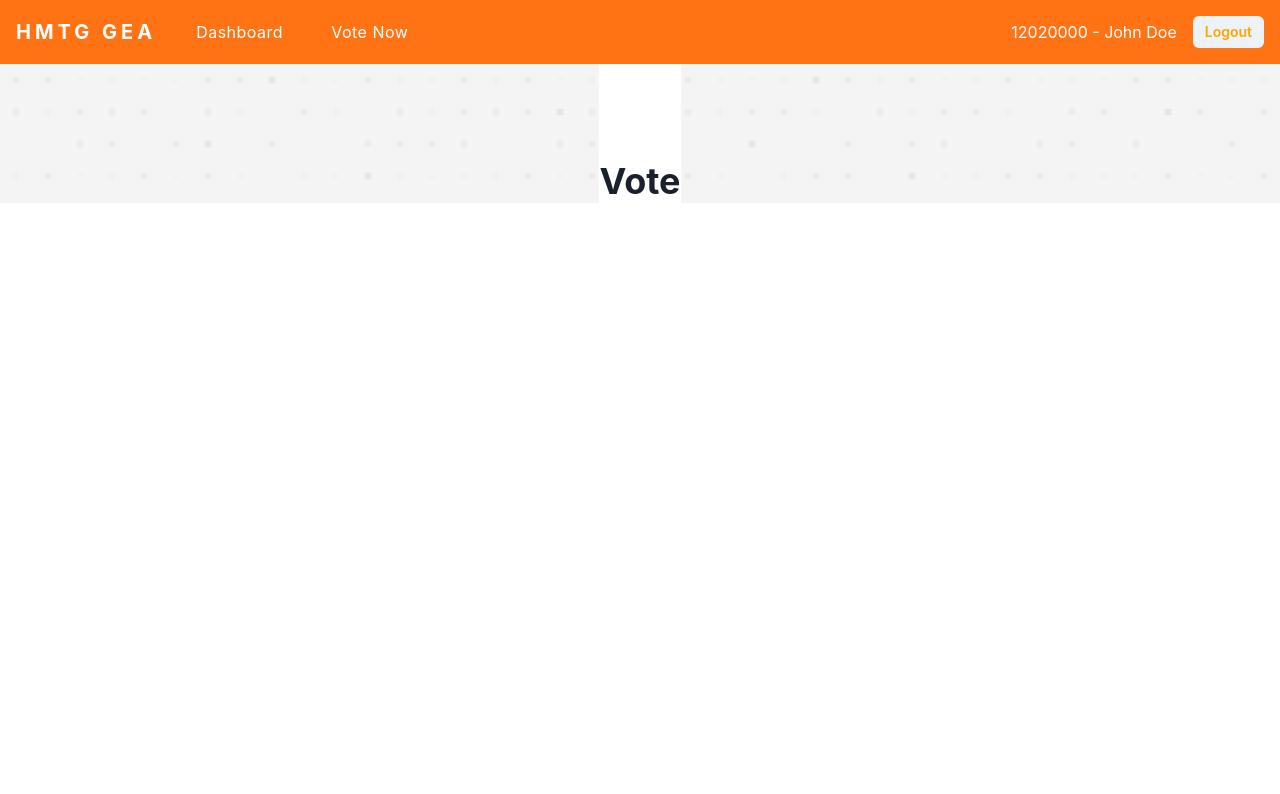
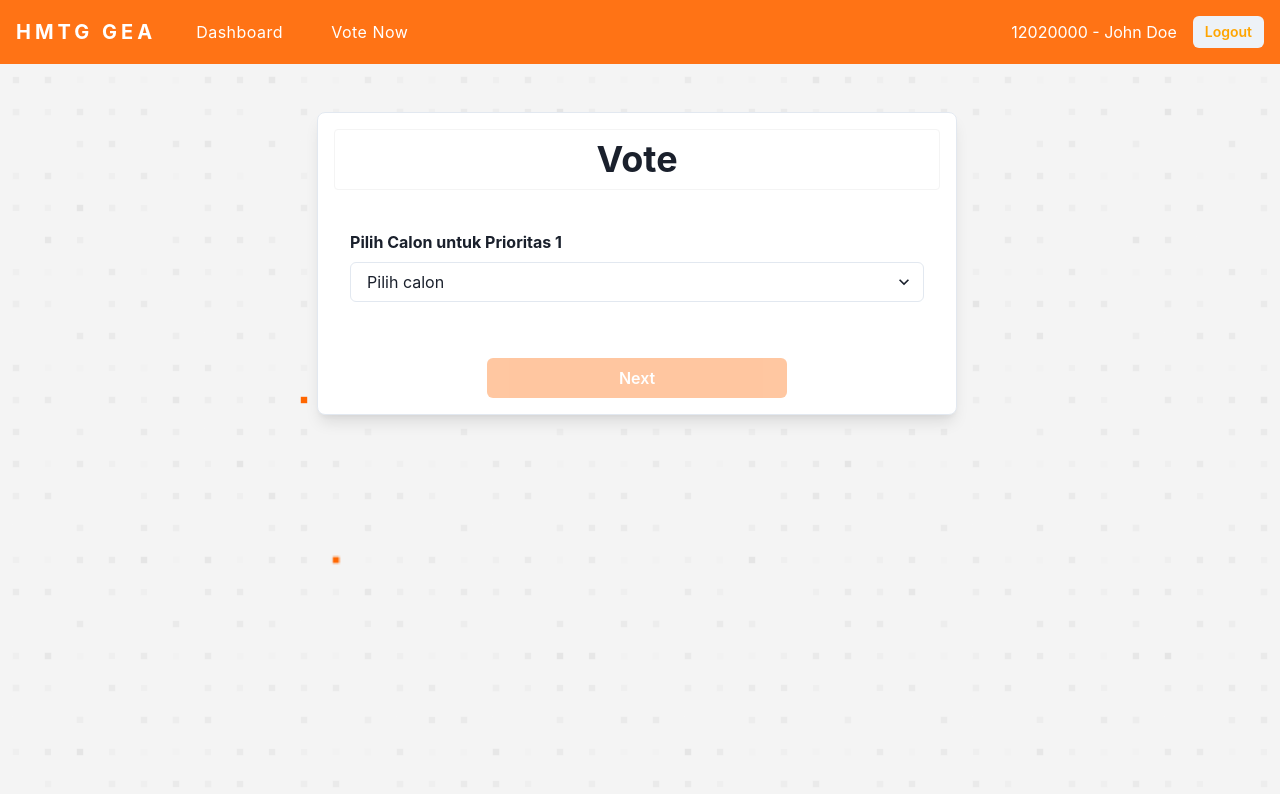
Before and after one commit to rifqi2320/web-pilketang-gea, a Next.js app in the folder frontend/: page /vote in a window 1280 px wide. Shown: the top 794 px of the page. Built offline with nearby package versions, Linux system fonts and the light colour scheme.

Commit message:
improve vote

```diff
--- /dev/null
+++ b/frontend/calon.json
@@ -0,0 +1,22 @@
+[
+  {
+    "id": 1,
+    "nama": "Calon 1",
+    "nim": "13520420"
+  },
+  {
+    "id": 2,
+    "nama": "Calon 2",
+    "nim": "13520421"
+  },
+  {
+    "id": 3,
+    "nama": "Calon 3",
+    "nim": "13520422"
+  },
+  {
+    "id": 4,
+    "nama": "Calon 4",
+    "nim": "13520423"
+  }
+]
--- /dev/null
+++ b/frontend/components/Vote/StepOne.js
@@ -0,0 +1,121 @@
+import { Stack, Flex, Heading, Text, Select, Button } from "@chakra-ui/react";
+
+import candidateList from "../../calon.json";
+import { useEffect, useState } from "react";
+
+const SelectCandidate = ({ allCandidatesList, selectedCandidates, func, num }) => {
+  const [notSelected, setNotSelected] = useState([]);
+
+  useEffect(() => {
+    const newArray = allCandidatesList.filter(
+      (x) => !selectedCandidates.slice(0, num).includes(x.nama)
+    );
+    setNotSelected([...newArray]);
+  }, [selectedCandidates]);
+
+  const handleChange = (e) => {
+    func(e.target.value, num);
+  };
+
+  return (
+    <>
+      {num > 0 && selectedCandidates.slice(0, num).some((result) => result === "") ? null : (
+        <Flex p={4} flexDir="column">
+          <Text fontWeight="bold">Pilih Calon untuk Prioritas {num + 1}</Text>
+          <Flex pb={4} pt={2}>
+            <Select
+              placeholder={num === 0 ? "Pilih calon" : "Tidak memilih"}
+              onChange={handleChange}
+            >
+              {notSelected.map((profile, id) => (
+                <option key={id}>{profile.nama}</option>
+              ))}
+            </Select>
+          </Flex>
+        </Flex>
+      )}
+    </>
+  );
+};
+
+const StepOne = ({ onNext, changeStep }) => {
+  const allCandidates = candidateList;
+
+  const [selectedCandidates, setSelectedCandidates] = useState(
+    new Array(allCandidates.length).fill("")
+  );
+
+  const handleSelectedCandidates = (candidate, index) => {
+    const arr = selectedCandidates;
+    arr[index] = candidate;
+
+    for (let i = index + 1; i < arr.length; i++) {
+      arr[i] = "";
+    }
+    setSelectedCandidates([...arr]);
+  };
+
+  const handleClick = () => {
+    onNext(selectedCandidates);
+    changeStep(1);
+  };
+
+  return (
+    <>
+      <Flex justifyContent="center" width="100vw" height="full">
+        <Flex
+          mt={28}
+          mb={8}
+          bg="#ffffff"
+          borderWidth={1}
+          borderRadius={8}
+          boxShadow="lg"
+          bg="white"
+          w={["90vw", "80vw", "70vw", "50vw"]}
+        >
+          <Stack width="full" alignContent="center" p={4}>
+            <Flex borderWidth={1} borderColor="#f4f4f4" width="full" borderRadius={4}>
+              <Heading m={12} mt={2} mb={2} textAlign="center" width="full">
+                Vote
+              </Heading>
+            </Flex>
+            <Flex>
+              <Stack width="full" alignContent="center" mt={4}>
+                {allCandidates.map((_, id) => (
+                  <SelectCandidate
+                    allCandidatesList={allCandidates}
+                    selectedCandidates={selectedCandidates}
+                    func={handleSelectedCandidates}
+                    num={id}
+                    key={id}
+                  />
+                ))}
+              </Stack>
+            </Flex>
+            <Flex width="full" justifyContent="center" flexDir="column" alignItems="center">
+              {selectedCandidates[0] === "" ? null : (
+                <Text color="red" textAlign="center">
+                  Periksa kembali pilihan Anda sebelum melakukan submit
+                </Text>
+              )}
+              <Button
+                mt={4}
+                disabled={selectedCandidates[0] === ""}
+                width="full"
+                maxW="300px"
+                bg="#FF7315"
+                color="white"
+                _hover={{ bg: "#E25B00" }}
+                onClick={handleClick}
+              >
+                Next
+              </Button>
+            </Flex>
+          </Stack>
+        </Flex>
+      </Flex>
+    </>
+  );
+};
+
+export default StepOne;
--- /dev/null
+++ b/frontend/components/Vote/StepTwo.js
@@ -0,0 +1,116 @@
+import { Flex, Box, Button, Heading, VStack, Text } from "@chakra-ui/react";
+import { RepeatIcon } from "@chakra-ui/icons";
+import { useCallback, useEffect, useRef, useState } from "react";
+import Webcam from "react-webcam";
+import { useRouter } from "next/router";
+
+const initialConstraints = {
+  // width: 720,
+  // height: 480,
+  deviceId: null,
+};
+
+const Photo = () => {
+  const videoRef = useRef(null);
+  const [photo, setPhoto] = useState({ captured: false, src: "" });
+  const [videoConstraints, setVideoConstraints] = useState(initialConstraints);
+  const [devices, setDevices] = useState({
+    devicesList: [],
+    selected: 0,
+  });
+  const [timeLeft, setTimeLeft] = useState(720);
+
+  const loadVideoDevices = () => {
+    navigator.mediaDevices.enumerateDevices().then((devices) => {
+      const videoDevices = devices.filter(({ kind }) => kind === "videoinput");
+      setDevices({ selected: 0, devicesList: videoDevices });
+      setVideoConstraints({ ...videoConstraints, deviceId: videoDevices[0].deviceId });
+    });
+  };
+
+  useEffect(loadVideoDevices, []);
+
+  useEffect(() => {
+    const timer = timeLeft > 0 && setInterval(() => setTimeLeft(timeLeft - 1), 1000);
+    return () => clearInterval(timer);
+  }, [timeLeft]);
+
+  const handleChange = () => {
+    let currentIndex = devices.selected;
+    currentIndex += 1;
+    setDevices({ ...devices, selected: currentIndex });
+
+    const currentVideoDevice =
+      devices.devicesList[currentIndex % devices.devicesList.length].deviceId;
+    setVideoConstraints({ ...videoConstraints, deviceId: currentVideoDevice });
+  };
+
+  const handleList = () => {
+    console.log(devices);
+    console.log(videoConstraints);
+  };
+
+  const handleSubmit = () => {
+
+  }
+
+  const handleCapture = useCallback(() => {
+    const imageSrc = videoRef.current.getScreenshot();
+    setPhoto({ captured: true, src: imageSrc });
+  }, [videoRef]);
+
+  return (
+    <Flex w="100vw" minH="100vh" justifyContent="center">
+      <Flex
+        bg="white"
+        boxShadow="lg"
+        borderRadius={8}
+        borderWidth={1}
+        mt={24}
+        mb={8}
+        w={["90vw", "90vw", "80vw", "70vw"]}
+        justifyContent="center"
+        flexDir="column"
+      >
+        <Flex
+          w="full"
+          flexDir="column"
+          textAlign="center"
+          borderRadius={8}
+          borderColor="#f4f4f4"
+          borderWidth={1}
+          p={8}
+        >
+          <Heading w="full">Validasi Voting</Heading>
+          <Text mt={2}>Validasi hasil vote Anda dengan bukti foto</Text>
+        </Flex>
+        <VStack>
+          <Box pb={4} pt={4}>
+            <Button onClick={handleChange}>
+              <Text mr={4}>Ganti Kamera</Text>
+              <RepeatIcon />
+            </Button>
+          </Box>
+          <Flex mt={12} boxShadow="md">
+            <Webcam
+              forceScreenshotSourceSize
+              ref={videoRef}
+              screenshotFormat="image/jpeg"
+              videoConstraints={videoConstraints}
+            />
+          </Flex>
+          <Button onClick={handleCapture}>Capture</Button>
+          {photo.captured ? (
+            <Flex justifyContent="center" pt={16} alignItems="center" flexDir="column">
+              <Heading width="full" textAlign="center">Preview</Heading>
+              <img src={photo.src} />
+              <Button onCLick={handleSubmit} mt={2} mb={4}>Submit</Button>
+            </Flex>
+          ) : null}
+        </VStack>
+      </Flex>
+    </Flex>
+  );
+};
+
+export default Photo;
--- a/frontend/pages/vote.js
+++ b/frontend/pages/vote.js
@@ -1,21 +1,47 @@
-import { Stack, Flex, Heading } from "@chakra-ui/react";
+import { useEffect, useState } from "react";
 
+import StepOne from "../components/Vote/StepOne.js";
+import StepTwo from "../components/Vote/StepTwo.js";
 import Background from "../components/Background/Background.js";
 import Navbar from "../components/Navbar/Navbar.js";
 
-const vote = () => {
+const Vote = () => {
+  const [selectedCandidates, setSelectedCandidates] = useState(null);
+  const [step, setStep] = useState(0);
+
+  const handleSelectedCandidates = (candidates) => {
+    setSelectedCandidates(candidates);
+  };
+
+  switch (step) {
+    case 0:
+      return (
+        <>
+          <Navbar />
+          <Background minH="100vh">
+            <StepOne onNext={handleSelectedCandidates} changeStep={setStep} />)
+          </Background>
+        </>
+      );
+    case 1:
+      return (
+        <>
+          <Navbar />
+          <Background minH="100vh">
+            <StepTwo />)
+          </Background>
+        </>
+      );
+    default:
+      return null;
+  }
+
   return (
     <>
       <Navbar />
-      <Background>
-        <Flex justifyContent="center" alignItems="center" width="100vw">
-          <Flex mt={16} bg="#ffffff">
-        <Heading mt={24}>Vote</Heading>
-          </Flex>
-        </Flex>
-      </Background>
+      <Background minH="100vh">{switchStep}</Background>
     </>
   );
 };
 
-export default vote;
+export default Vote;
```
